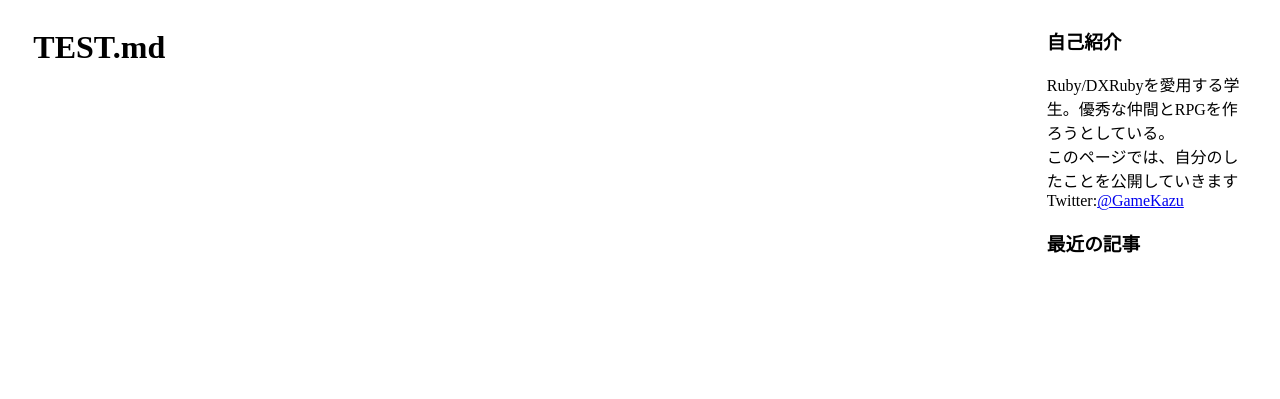
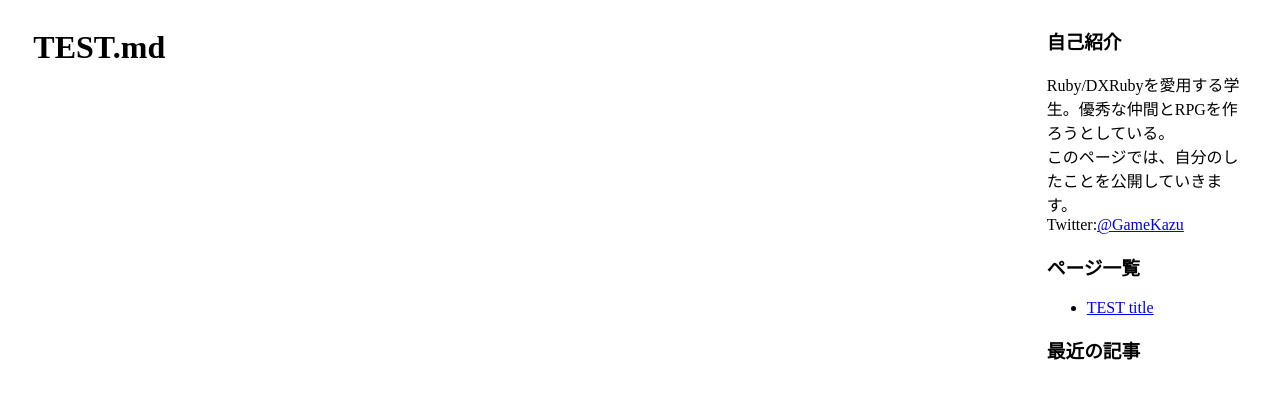
Before and after one commit to RPGP1/rpgp1.github.com, a Jekyll site: the page built from index.md, in a window 1280 px wide. Shown: the top 399 px of the page. Built offline with Jekyll 4.4.1, drawn with Linux system fonts in a browser that asks for light colours.

Commit message:
Update sidebar.html

```diff
--- a/_includes/sidebar.html
+++ b/_includes/sidebar.html
@@ -1,14 +1,28 @@
 <div id="sidebar">
   <div id="about">
-    <!-- about me -->
     <h3>
       自己紹介
     </h3>
     <p>
       Ruby/DXRubyを愛用する学生。優秀な仲間とRPGを作ろうとしている。<br />
-      このページでは、自分のしたことを公開していきます<br />
+      このページでは、自分のしたことを公開していきます。<br />
       Twitter:<a href="http://twitter.com/GameKazu">@GameKazu</a>
     </p>
+  </div>
+
+  <div id="link">
+    <h3>
+      ページ一覧
+    </h3>
+    <ul>
+    {% for pg in site.pages %}
+      <li>
+        <a href="{{ pg.url }}">
+          {{ pg.title }}
+        </a>
+      </li>
+    {% endfor %}
+    </ul>
   </div>
 
   <div id="recent">
```
